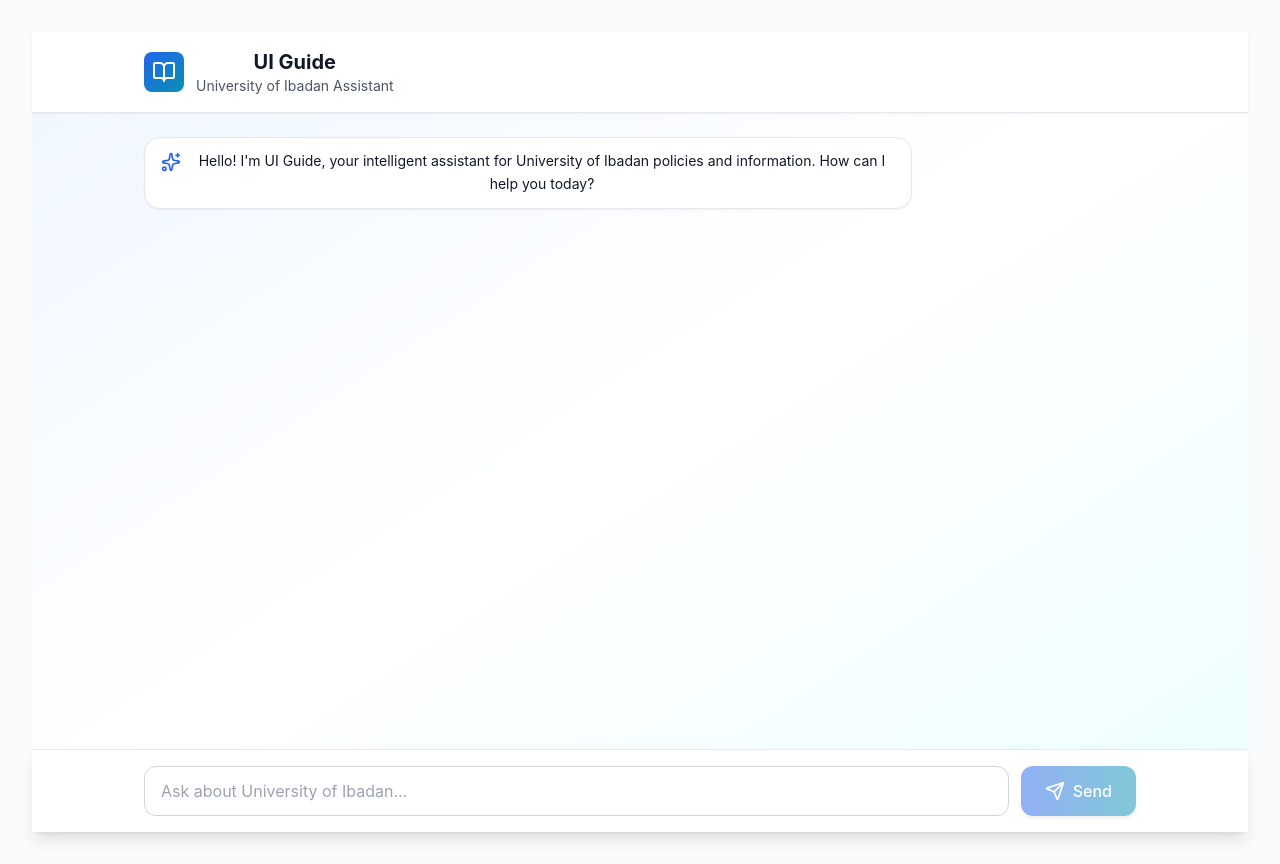
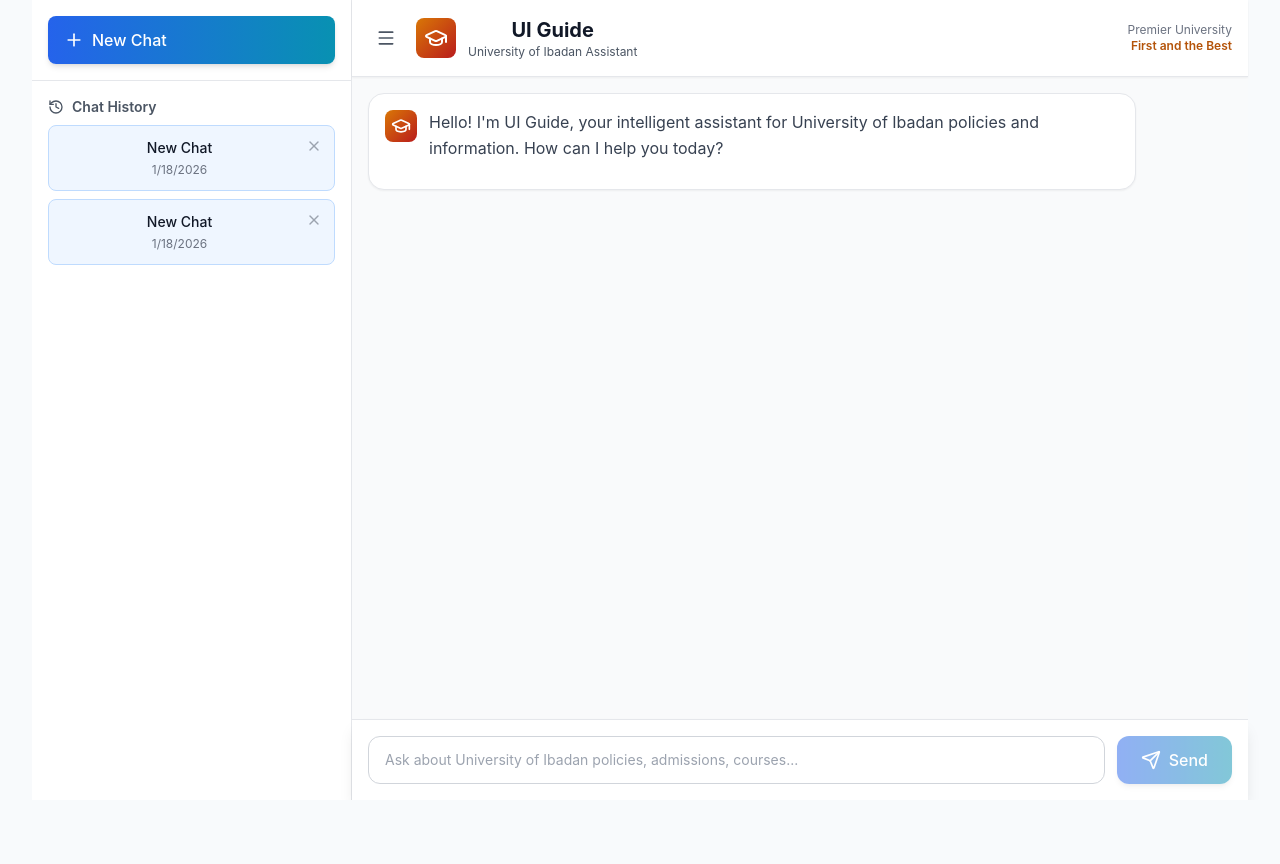
Before and after one commit to Olasquare043/UI-Guide-AI, a React app in the folder frontend/: page / in a window 1280 px wide. After the commit the page ends 800 px from the top, so only its background shows below. Built offline with nearby package versions, Linux system fonts and the light colour scheme; no server answers; the HTML template or start-up script is replaced by a standard one.

Commit message:
upgrade the interface

```diff
--- a/frontend/package.json
+++ b/frontend/package.json
@@ -10,10 +10,13 @@
     "preview": "vite preview"
   },
   "dependencies": {
+    "@headlessui/react": "^2.2.9",
     "axios": "^1.13.2",
     "lucide-react": "^0.562.0",
     "react": "^19.2.0",
-    "react-dom": "^19.2.0"
+    "react-dom": "^19.2.0",
+    "react-markdown": "^10.1.0",
+    "remark-gfm": "^4.0.1"
   },
   "devDependencies": {
     "@eslint/js": "^9.39.1",
--- a/frontend/src/App.jsx
+++ b/frontend/src/App.jsx
@@ -1,13 +1,16 @@
 import { useState, useEffect, useRef } from 'react';
-import { Send, Loader2, BookOpen, Sparkles } from 'lucide-react';
+import { Send, Loader2, BookOpen, Plus, History, Menu, X, GraduationCap } from 'lucide-react';
+import ReactMarkdown from 'react-markdown';
+import remarkGfm from 'remark-gfm';
 import { sendMessage } from './services/api';
 import './App.css';
 
 function App() {
-  const [messages, setMessages] = useState([]);
+  const [chats, setChats] = useState([]);
+  const [currentChatId, setCurrentChatId] = useState(null);
   const [input, setInput] = useState('');
   const [isLoading, setIsLoading] = useState(false);
-  const [threadId] = useState(() => `user_${Date.now()}`);
+  const [sidebarOpen, setSidebarOpen] = useState(true);
   const messagesEndRef = useRef(null);
 
   const scrollToBottom = () => {
@@ -16,99 +19,229 @@
 
   useEffect(() => {
     scrollToBottom();
-  }, [messages]);
+  }, [chats, currentChatId]);
 
   useEffect(() => {
-    // Welcome message
-    setMessages([
+    // Load chats from localStorage
+    const savedChats = localStorage.getItem('ui-guide-chats');
+    if (savedChats) {
+      const parsed = JSON.parse(savedChats);
+      setChats(parsed);
+      if (parsed.length > 0) {
+        setCurrentChatId(parsed[0].id);
+      }
+    } else {
+      // Create first chat with welcome message
+      createNewChat();
+    }
+  }, []);
+
+  useEffect(() => {
+    // Save chats to localStorage whenever they change
+    if (chats.length > 0) {
+      localStorage.setItem('ui-guide-chats', JSON.stringify(chats));
+    }
+  }, [chats]);
+
+  const createNewChat = () => {
+    const newChat = {
+      id: Date.now().toString(),
+      title: 'New Chat',
+      threadId: `user_${Date.now()}`,
+      messages: [
         {
           role: 'assistant',
           content: "Hello! I'm UI Guide, your intelligent assistant for University of Ibadan policies and information. How can I help you today?",
-        timestamp: new Date(),
+          timestamp: new Date().toISOString(),
         },
-    ]);
-  }, []);
+      ],
+      createdAt: new Date().toISOString(),
+    };
+    setChats((prev) => [newChat, ...prev]);
+    setCurrentChatId(newChat.id);
+  };
+
+  const deleteChat = (chatId) => {
+    setChats((prev) => {
+      const filtered = prev.filter((c) => c.id !== chatId);
+      if (currentChatId === chatId && filtered.length > 0) {
+        setCurrentChatId(filtered[0].id);
+      } else if (filtered.length === 0) {
+        createNewChat();
+      }
+      return filtered;
+    });
+  };
+
+  const currentChat = chats.find((c) => c.id === currentChatId);
 
   const handleSubmit = async (e) => {
     e.preventDefault();
-    if (!input.trim() || isLoading) return;
+    if (!input.trim() || isLoading || !currentChat) return;
 
     const userMessage = {
       role: 'user',
       content: input,
-      timestamp: new Date(),
+      timestamp: new Date().toISOString(),
     };
 
-    setMessages((prev) => [...prev, userMessage]);
+    // Update chat with user message
+    setChats((prev) =>
+      prev.map((chat) =>
+        chat.id === currentChatId
+          ? { ...chat, messages: [...chat.messages, userMessage], title: chat.title === 'New Chat' ? input.slice(0, 50) : chat.title }
+          : chat
+      )
+    );
+
     setInput('');
     setIsLoading(true);
 
     try {
-      const response = await sendMessage(input, threadId);
+      const response = await sendMessage(input, currentChat.threadId);
 
       const assistantMessage = {
         role: 'assistant',
         content: response.answer,
         usedRetriever: response.used_retriever,
-        timestamp: new Date(),
+        timestamp: new Date().toISOString(),
       };
 
-      setMessages((prev) => [...prev, assistantMessage]);
+      setChats((prev) =>
+        prev.map((chat) =>
+          chat.id === currentChatId ? { ...chat, messages: [...chat.messages, assistantMessage] } : chat
+        )
+      );
     } catch (error) {
       const errorMessage = {
         role: 'assistant',
         content: 'Sorry, I encountered an error. Please try again.',
         isError: true,
-        timestamp: new Date(),
+        timestamp: new Date().toISOString(),
       };
-      setMessages((prev) => [...prev, errorMessage]);
+      setChats((prev) =>
+        prev.map((chat) =>
+          chat.id === currentChatId ? { ...chat, messages: [...chat.messages, errorMessage] } : chat
+        )
+      );
     } finally {
       setIsLoading(false);
     }
   };
 
   return (
-    <div className="min-h-screen bg-gradient-to-br from-blue-50 via-white to-cyan-50 flex flex-col">
+    <div className="h-screen flex bg-gray-50">
+      {/* Sidebar */}
+      <aside
+        className={`${
+          sidebarOpen ? 'w-80' : 'w-0'
+        } bg-white border-r border-gray-200 transition-all duration-300 overflow-hidden flex flex-col`}
+      >
+        <div className="p-4 border-b border-gray-200">
+          <button
+            onClick={createNewChat}
+            className="w-full flex items-center gap-2 px-4 py-3 bg-gradient-to-r from-blue-600 to-cyan-600 text-white rounded-lg hover:from-blue-700 hover:to-cyan-700 transition-all font-medium shadow-md"
+          >
+            <Plus className="w-5 h-5" />
+            New Chat
+          </button>
+        </div>
+
+        <div className="flex-1 overflow-y-auto p-4 space-y-2">
+          <div className="flex items-center gap-2 text-sm font-semibold text-gray-600 mb-2">
+            <History className="w-4 h-4" />
+            Chat History
+          </div>
+          {chats.map((chat) => (
+            <div
+              key={chat.id}
+              onClick={() => setCurrentChatId(chat.id)}
+              className={`p-3 rounded-lg cursor-pointer transition-all ${
+                currentChatId === chat.id
+                  ? 'bg-blue-50 border border-blue-200'
+                  : 'hover:bg-gray-100 border border-transparent'
+              }`}
+            >
+              <div className="flex items-start justify-between gap-2">
+                <div className="flex-1 min-w-0">
+                  <p className="text-sm font-medium text-gray-900 truncate">{chat.title}</p>
+                  <p className="text-xs text-gray-500 mt-1">
+                    {new Date(chat.createdAt).toLocaleDateString()}
+                  </p>
+                </div>
+                <button
+                  onClick={(e) => {
+                    e.stopPropagation();
+                    deleteChat(chat.id);
+                  }}
+                  className="text-gray-400 hover:text-red-600 transition-colors"
+                >
+                  <X className="w-4 h-4" />
+                </button>
+              </div>
+            </div>
+          ))}
+        </div>
+      </aside>
+
+      {/* Main Content */}
+      <div className="flex-1 flex flex-col">
         {/* Header */}
         <header className="bg-white border-b border-gray-200 shadow-sm">
-        <div className="max-w-5xl mx-auto px-4 py-4 flex items-center gap-3">
-          <div className="w-10 h-10 bg-gradient-to-br from-blue-600 to-cyan-600 rounded-lg flex items-center justify-center">
-            <BookOpen className="w-6 h-6 text-white" />
+          <div className="px-4 py-4 flex items-center justify-between">
+            <div className="flex items-center gap-3">
+              <button
+                onClick={() => setSidebarOpen(!sidebarOpen)}
+                className="p-2 hover:bg-gray-100 rounded-lg transition-colors"
+              >
+                <Menu className="w-5 h-5 text-gray-600" />
+              </button>
+              <div className="flex items-center gap-3">
+                <div className="w-10 h-10 bg-gradient-to-br from-amber-600 to-red-700 rounded-lg flex items-center justify-center">
+                  <GraduationCap className="w-6 h-6 text-white" />
                 </div>
                 <div>
                   <h1 className="text-xl font-bold text-gray-900">UI Guide</h1>
-            <p className="text-sm text-gray-600">University of Ibadan Assistant</p>
+                  <p className="text-xs text-gray-600">University of Ibadan Assistant</p>
+                </div>
+              </div>
+            </div>
+            <div className="text-right">
+              <p className="text-xs text-gray-500">Premier University</p>
+              <p className="text-xs font-semibold text-amber-700">First and the Best</p>
             </div>
           </div>
         </header>
 
-      {/* Messages Container */}
-      <main className="flex-1 overflow-y-auto">
-        <div className="max-w-5xl mx-auto px-4 py-6 space-y-6">
-          {messages.map((message, index) => (
+        {/* Messages */}
+        <main className="flex-1 overflow-y-auto p-4">
+          <div className="max-w-4xl mx-auto space-y-6">
+            {currentChat?.messages.map((message, index) => (
               <div
                 key={index}
                 className={`flex ${message.role === 'user' ? 'justify-end' : 'justify-start'}`}
               >
                 <div
-                className={`max-w-3xl rounded-2xl px-4 py-3 ${
+                  className={`max-w-3xl ${
                     message.role === 'user'
-                    ? 'bg-gradient-to-br from-blue-600 to-cyan-600 text-white'
-                    : message.isError
-                    ? 'bg-red-50 text-red-900 border border-red-200'
-                    : 'bg-white text-gray-900 shadow-sm border border-gray-200'
+                      ? 'bg-gradient-to-br from-blue-600 to-cyan-600 text-white rounded-2xl px-4 py-3'
+                      : ''
                   }`}
                 >
-                <div className="flex items-start gap-2">
-                  {message.role === 'assistant' && !message.isError && (
-                    <Sparkles className="w-5 h-5 text-blue-600 flex-shrink-0 mt-0.5" />
-                  )}
-                  <div className="flex-1">
-                    <p className="text-sm leading-relaxed whitespace-pre-wrap">
+                  {message.role === 'assistant' && (
+                    <div className={`bg-white rounded-2xl shadow-sm border border-gray-200 p-4 ${message.isError ? 'border-red-200 bg-red-50' : ''}`}>
+                      <div className="flex items-start gap-3">
+                        <div className="w-8 h-8 bg-gradient-to-br from-amber-600 to-red-700 rounded-lg flex items-center justify-center flex-shrink-0">
+                          <GraduationCap className="w-5 h-5 text-white" />
+                        </div>
+                        <div className="flex-1 min-w-0">
+                          <div className="prose prose-sm max-w-none prose-headings:text-gray-900 prose-p:text-gray-700 prose-strong:text-gray-900 prose-li:text-gray-700">
+                            <ReactMarkdown remarkPlugins={[remarkGfm]}>
                               {message.content}
-                    </p>
+                            </ReactMarkdown>
+                          </div>
                           {message.usedRetriever && (
-                      <div className="mt-2 pt-2 border-t border-gray-200">
+                            <div className="mt-3 pt-3 border-t border-gray-200">
                               <p className="text-xs text-gray-500 flex items-center gap-1">
                                 <BookOpen className="w-3 h-3" />
                                 Retrieved from knowledge base
@@ -118,15 +251,25 @@
                         </div>
                       </div>
                     </div>
+                  )}
+                  {message.role === 'user' && (
+                    <p className="text-sm leading-relaxed">{message.content}</p>
+                  )}
+                </div>
               </div>
             ))}
 
             {isLoading && (
               <div className="flex justify-start">
-              <div className="bg-white text-gray-900 rounded-2xl px-4 py-3 shadow-sm border border-gray-200">
+                <div className="bg-white rounded-2xl shadow-sm border border-gray-200 p-4">
+                  <div className="flex items-center gap-3">
+                    <div className="w-8 h-8 bg-gradient-to-br from-amber-600 to-red-700 rounded-lg flex items-center justify-center">
+                      <GraduationCap className="w-5 h-5 text-white" />
+                    </div>
                     <div className="flex items-center gap-2">
                       <Loader2 className="w-5 h-5 text-blue-600 animate-spin" />
                       <p className="text-sm text-gray-600">Thinking...</p>
+                    </div>
                   </div>
                 </div>
               </div>
@@ -136,17 +279,17 @@
           </div>
         </main>
 
-      {/* Input Form */}
+        {/* Input */}
         <footer className="bg-white border-t border-gray-200 shadow-lg">
-        <div className="max-w-5xl mx-auto px-4 py-4">
+          <div className="max-w-4xl mx-auto px-4 py-4">
             <form onSubmit={handleSubmit} className="flex gap-3">
               <input
                 type="text"
                 value={input}
                 onChange={(e) => setInput(e.target.value)}
-              placeholder="Ask about University of Ibadan..."
+                placeholder="Ask about University of Ibadan policies, admissions, courses..."
                 disabled={isLoading}
-              className="flex-1 px-4 py-3 border border-gray-300 rounded-xl focus:outline-none focus:ring-2 focus:ring-blue-500 focus:border-transparent disabled:bg-gray-100 disabled:cursor-not-allowed"
+                className="flex-1 px-4 py-3 border border-gray-300 rounded-xl focus:outline-none focus:ring-2 focus:ring-blue-500 focus:border-transparent disabled:bg-gray-100 disabled:cursor-not-allowed text-sm"
               />
               <button
                 type="submit"
@@ -158,7 +301,7 @@
                 ) : (
                   <>
                     <Send className="w-5 h-5" />
-                  Send
+                    <span className="hidden sm:inline">Send</span>
                   </>
                 )}
               </button>
@@ -166,6 +309,7 @@
           </div>
         </footer>
       </div>
+    </div>
   );
 }
 
--- a/frontend/src/index.css
+++ b/frontend/src/index.css
@@ -16,8 +16,22 @@
   box-sizing: border-box;
 }
 
+html, body {
+  height: 100%;
+  width: 100%;
+  margin: 0;
+  padding: 0;
+  overflow: hidden;
+}
+
+#root {
+  height: 100%;
+  width: 100%;
+}
+
 body {
   min-height: 100vh;
+  overflow: hidden;
 }
 
 /* Custom scrollbar */
@@ -38,3 +52,80 @@
 ::-webkit-scrollbar-thumb:hover {
   background: #94a3b8;
 }
+
+/* Markdown Styles */
+.prose {
+  color: #374151;
+  text-align: left;
+}
+
+.prose p {
+  margin-bottom: 0.75rem;
+  line-height: 1.6;
+  text-align: left;
+}
+
+.prose ul, .prose ol {
+  margin-bottom: 0.75rem;
+  padding-left: 1.5rem;
+  text-align: left;
+  list-style-position: outside;
+}
+
+.prose li {
+  margin-bottom: 0.25rem;
+  text-align: left;
+}
+
+.prose strong {
+  font-weight: 600;
+  color: #111827;
+  display: inline;
+}
+
+.prose code {
+  background-color: #f3f4f6;
+  padding: 0.125rem 0.375rem;
+  border-radius: 0.25rem;
+  font-size: 0.875em;
+  font-family: 'Courier New', monospace;
+}
+
+.prose pre {
+  background-color: #1f2937;
+  color: #f9fafb;
+  padding: 1rem;
+  border-radius: 0.5rem;
+  overflow-x: auto;
+  margin-bottom: 0.75rem;
+}
+
+.prose pre code {
+  background-color: transparent;
+  color: inherit;
+  padding: 0;
+}
+
+.prose a {
+  color: #2563eb;
+  text-decoration: underline;
+}
+
+.prose a:hover {
+  color: #1d4ed8;
+}
+
+.prose h1, .prose h2, .prose h3, .prose h4 {
+  font-weight: 600;
+  margin-top: 1rem;
+  margin-bottom: 0.5rem;
+  color: #111827;
+}
+
+.prose blockquote {
+  border-left: 4px solid #e5e7eb;
+  padding-left: 1rem;
+  font-style: italic;
+  color: #6b7280;
+  margin-bottom: 0.75rem;
+}
```
Also changed, not shown: 1 other file (tests, documents, lock files or other folders). Lines whose indentation alone changed are shown as unchanged.
